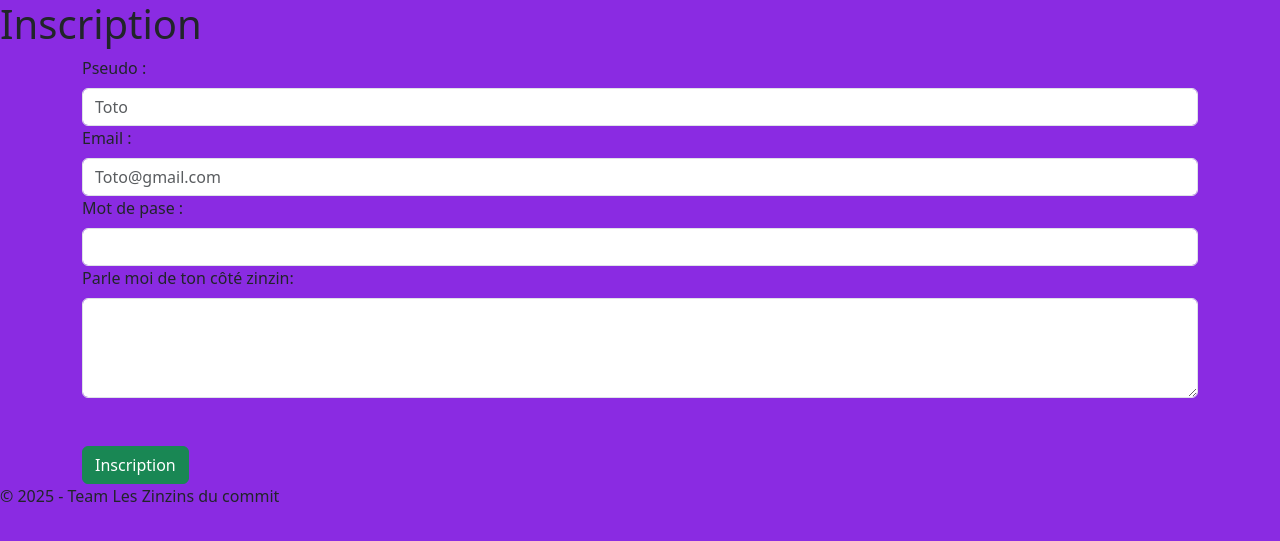
After one commit to priss0u/les-zinzins-du-commit, a PHP site: the page made by src/Views/register.view.php in a window 1280 px wide. The commit adds this page. Shown: the top 541 px of the page. Run offline with PHP 8.4, Linux system fonts and the light colour scheme; the template is opened without the code that fills it, so the values that code supplies are empty; some libraries are stand-ins or nearby versions.

Commit message:
créer un formulaire

```diff
--- a/public/index.php
+++ b/public/index.php
@@ -6,5 +6,6 @@ use Config\Router;
 $router = new Router();
 
 $router->addRoute('/', 'HomeController', 'index');
+$router->addRoute('/inscription', 'RegisterController', 'index');
 
 $router->handleRequest();
--- a/src/Models/User.php
+++ b/src/Models/User.php
@@ -129,6 +129,4 @@ class User
     }
 }
 
-
-
 ?>
--- /dev/null
+++ b/src/Views/register.view.php
@@ -0,0 +1,55 @@
+<?php
+require_once(__DIR__ . "/partials/head.view.php");
+?>
+<h1>Inscription</h1>
+<form method="POST">
+    <div class="container">
+        <div class="form-group">
+            <label for="pseudo" class="form-label">Pseudo :</label>
+            <input type="text" name="pseudo" id="pseudo" placeholder="Toto" class="form-control">
+            <?php
+            if(isset($arrayError['pseudo'])){
+                ?>
+                    <p class="text-danger"><?= $arrayError['pseudo']?></p>
+                <?php
+            }
+            ?>
+        </div>
+        <div class="form-group">
+            <label for="email" class="form-label">Email :</label>
+            <input type="email" name="email" id="email" placeholder="Toto@gmail.com" class="form-control">
+            <?php
+            if(isset($arrayError['email'])){
+                ?>
+                    <p class="text-danger"><?= $arrayError['email']?></p>
+                <?php
+            }
+            ?>
+        </div>
+        <div class="form-group">
+            <label for="password" class="form-label">Mot de pase :</label>
+            <input type="password" name="password" id="password" class="form-control">
+            <?php
+            if(isset($arrayError['password'])){
+                ?>
+                    <p class="text-danger"><?= $arrayError['password']?></p>
+                <?php
+            }
+            ?>
+        </div>
+        <div class="form-group">
+            <label for="description" class="form-label">Parle moi de ton côté zinzin:</label>
+            <textarea class="form-control" id="description" name="description" style="height: 100px"></textarea>
+            <?php
+            if(isset($arrayError['description'])){
+                ?>
+                    <p class="text-danger"><?= $arrayError['description']?></p>
+                <?php
+            }
+            ?>
+        </div>
+        <button type="submit" name="register" class="btn btn-success mt-5">Inscription</button>
+    </div>
+</form>
+<?php
+require_once(__DIR__ . "/partials/footer.view.php");
```
Also changed, not shown: src/Controllers/RegisterController.php (added, +11 -0 lines).
